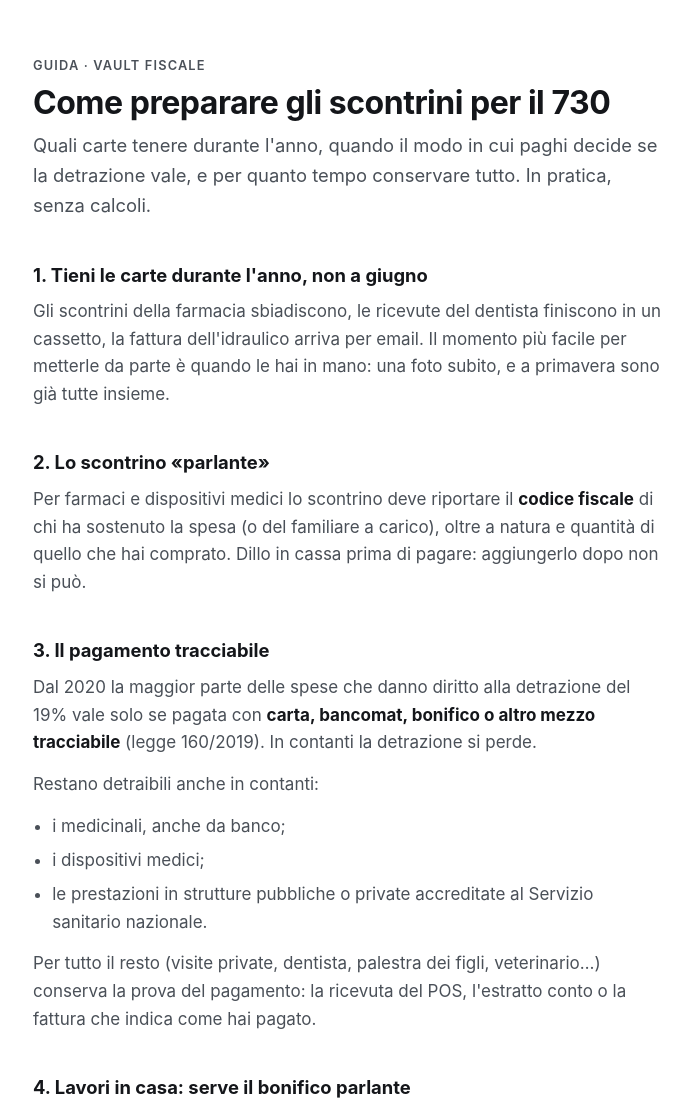
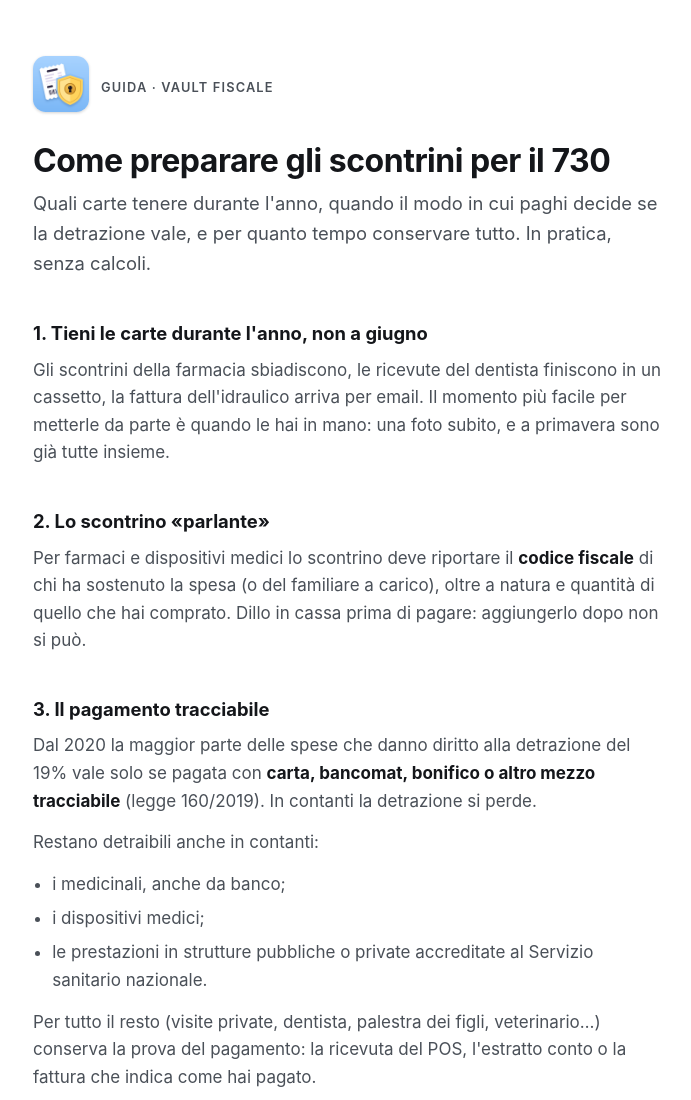
Before and after one commit to nicolomarinangeli/vault-fiscale, a plain HTML site: page guida-730/index.html in a window 1280 px wide. Shown: the top 1100 px of the page, without its empty margins (291-982 px from the left). Drawn offline with Linux system fonts and the light colour scheme.

Commit message:
Icona dell'app nel sito: accanto al titolo, favicon, icona per la schermata Home e anteprima nei link
Co-Authored-By: Claude Opus 5.5 <noreply@anthropic.com>

```diff
--- a/guida-730/index.html
+++ b/guida-730/index.html
@@ -4,6 +4,9 @@
 <meta charset="utf-8">
 <meta name="viewport" content="width=device-width, initial-scale=1">
 <title>Come preparare gli scontrini per il 730 — Vault Fiscale</title>
+<link rel="icon" type="image/png" href="../favicon.png">
+<link rel="apple-touch-icon" href="../apple-touch-icon.png">
+<meta property="og:image" content="https://nicolomarinangeli.github.io/vault-fiscale/img/icona-512.png">
 <meta name="description" content="Quali scontrini e ricevute tenere per il 730, quando serve il pagamento tracciabile, il bonifico parlante per i lavori in casa e per quanti anni conservare tutto.">
 <link rel="canonical" href="https://nicolomarinangeli.github.io/vault-fiscale/guida-730/">
 <style>
@@ -24,6 +27,9 @@
     -webkit-text-size-adjust: 100%;
   }
   main { max-width: 42rem; margin: 0 auto; padding: 3.5rem 1.25rem 5rem; }
+  .brand { display: flex; align-items: center; gap: .75rem; margin: 0 0 1.4rem; }
+  .brand img { width: 56px; height: 56px; border-radius: 22.5%; box-shadow: 0 1px 3px rgba(0,0,0,.18); }
+  .brand .kicker { margin: 0; }
   .kicker {
     font-size: .8rem; font-weight: 600; letter-spacing: .09em; text-transform: uppercase;
     color: var(--muted); margin: 0 0 .5rem;
@@ -56,7 +62,13 @@
 <body>
 <main>
 
-  <p class="kicker">Guida · Vault Fiscale</p>
+  <div class="brand">
+    <picture>
+      <source srcset="../img/icona-scura.png" media="(prefers-color-scheme: dark)">
+      <img src="../img/icona.png" alt="Icona di Vault Fiscale" width="56" height="56">
+    </picture>
+    <p class="kicker">Guida · Vault Fiscale</p>
+  </div>
   <h1>Come preparare gli scontrini per il 730</h1>
   <p class="lead">Quali carte tenere durante l'anno, quando il modo in cui paghi decide se la detrazione vale, e per quanto tempo conservare tutto. In pratica, senza calcoli.</p>
 
```
Also changed, not shown: index.html (+13 -1 lines), privacy-android/index.html (+3 -0 lines), privacy/index.html (+3 -0 lines), apple-touch-icon.png (added), favicon.png (added), img/icona-512.png (added), img/icona-scura.png (added), img/icona.png (added).
